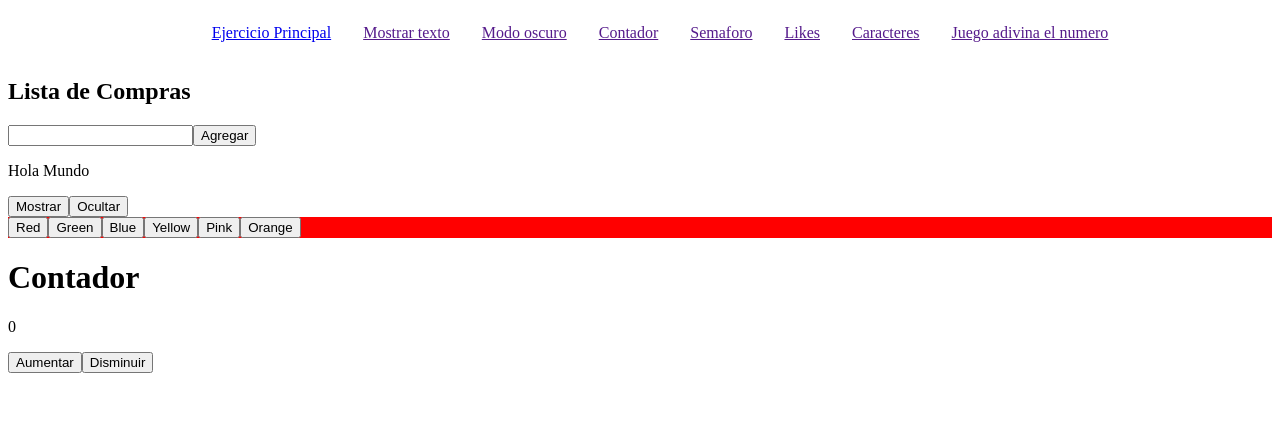
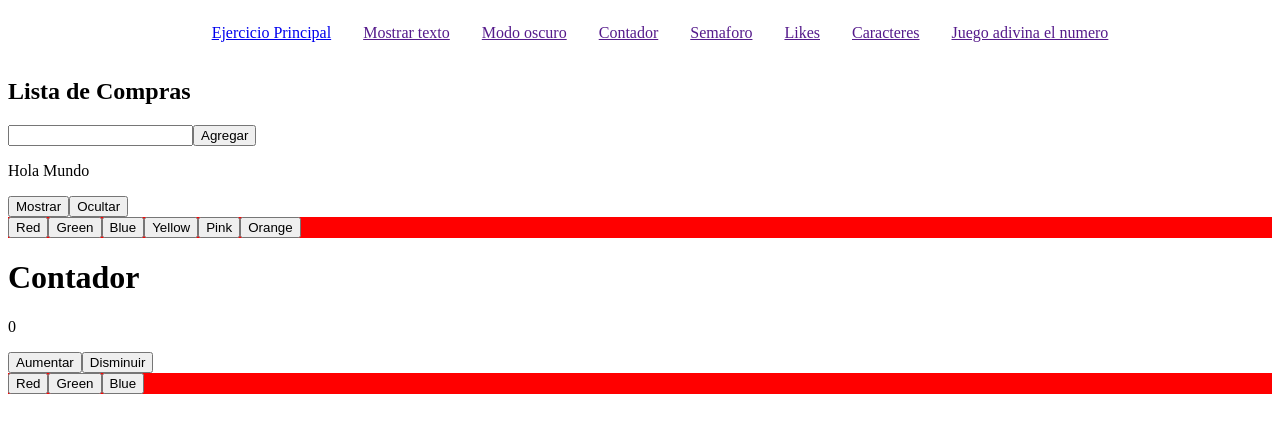
Before and after one commit to Chimal-sn/Manejo-de-Estado, a React (Vite) app in the folder manejo-estado/: page / in a window 1280 px wide. Shown: the top 432 px of the page. Built offline with nearby package versions, Linux system fonts and the light colour scheme.

Commit message:
Ft. Semaforo

```diff
--- a/manejo-estado/src/App.jsx
+++ b/manejo-estado/src/App.jsx
@@ -2,6 +2,7 @@ import ListaCompras from './componentes/ListaCompras'
 import MostrarTexto from './componentes/mostrarTexto'
 import Fondo from './componentes/fondo'
 import Contador from './componentes/contador'
+import Semaforo from './componentes/semaforo'
 
 function App() {
   return (
@@ -10,6 +11,7 @@ function App() {
       <MostrarTexto />
       <Fondo />
       <Contador />
+      <Semaforo />
     </>
   )
 }
--- /dev/null
+++ b/manejo-estado/src/componentes/semaforo.jsx
@@ -0,0 +1,22 @@
+import { useState } from "react";
+
+function Semaforo() {
+
+    const [color, setColor] = useState("red")
+
+    const cambiarColor = (color) => {
+        setColor(color)
+    }
+
+    return (
+        <div>
+            <div style={{ backgroundColor: color }}>
+                <button onClick={() => cambiarColor("red")}>Red</button>
+                <button onClick={() => cambiarColor("green")}>Green</button>
+                <button onClick={() => cambiarColor("blue")}>Blue</button>
+            </div>
+        </div>
+    )
+}
+
+export default Semaforo
```
